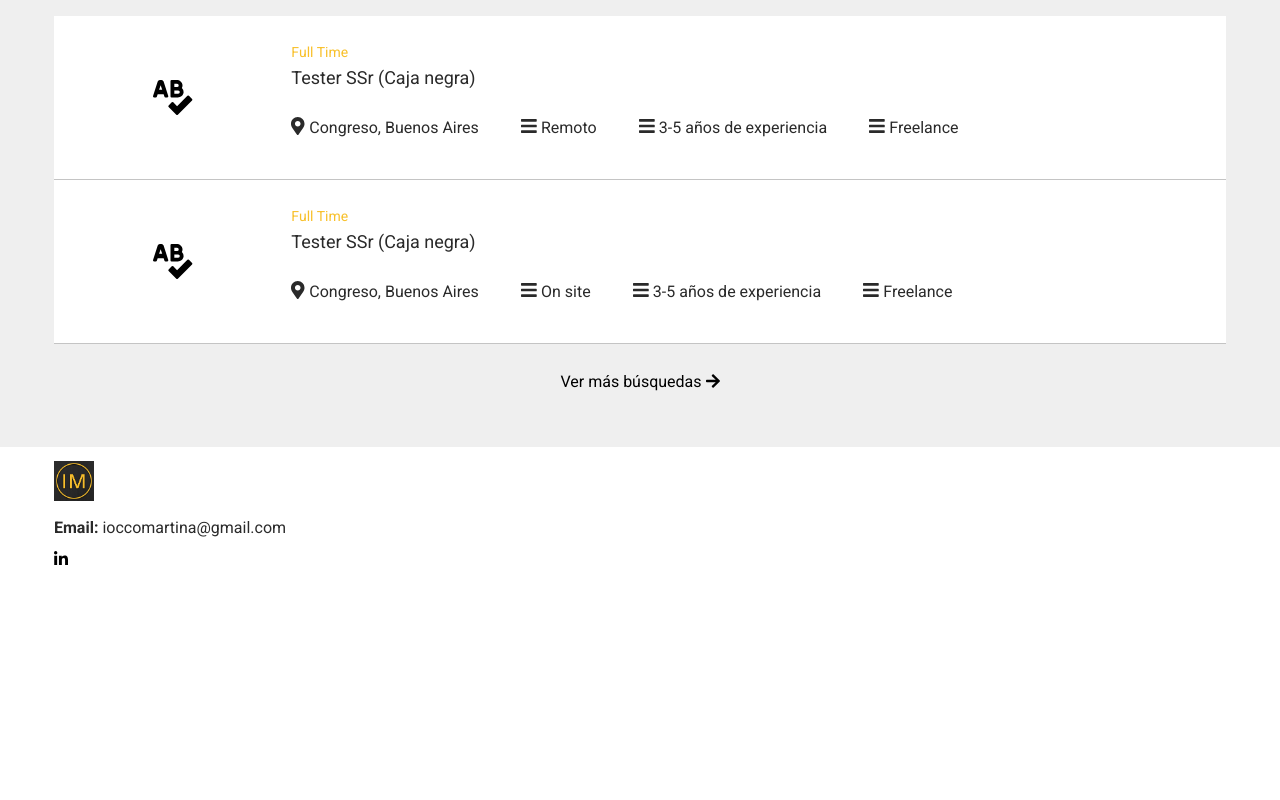
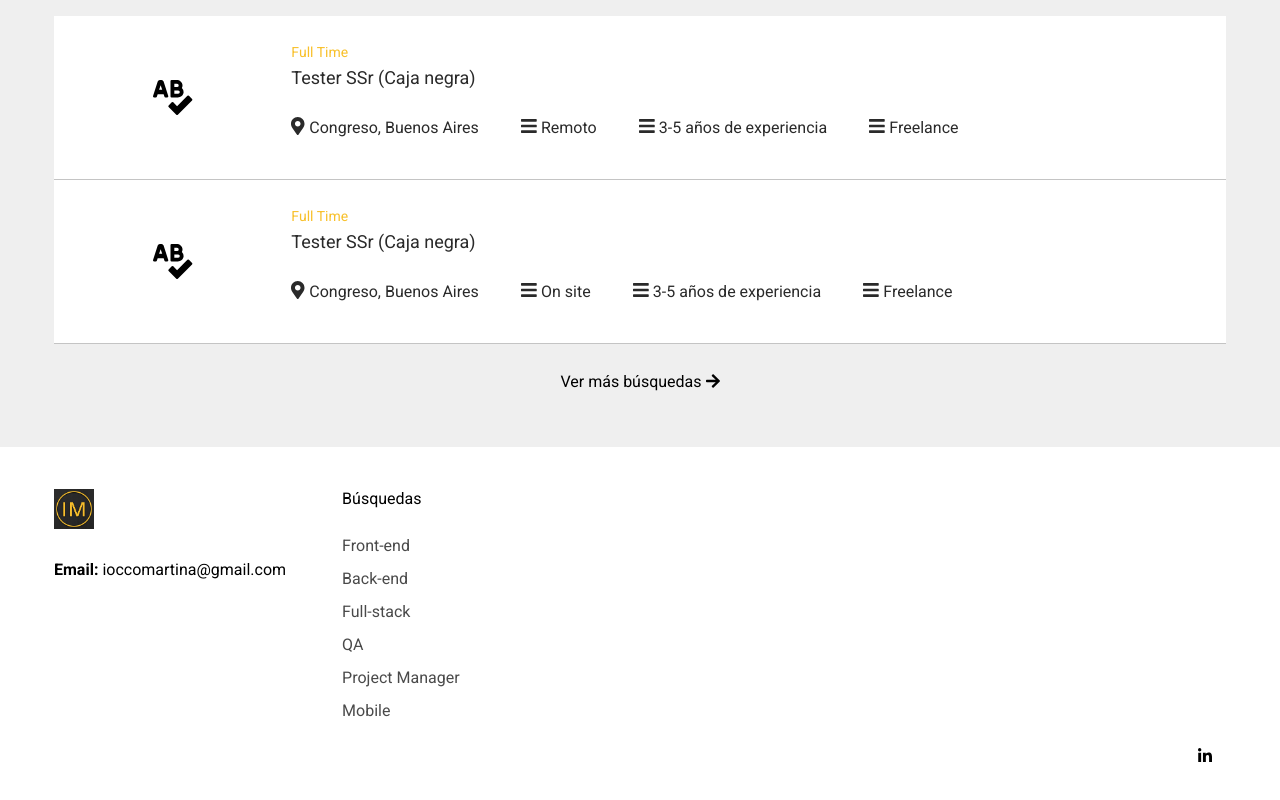
Before and after one commit to ioccomartina/ioccomartina.github.io, a React (Create React App) app: page / in a window 1280 px wide. Shown: the part 782-1582 px from the top of the page. Before the commit the page ends 1377 px from the top, so only its background shows below. Built offline with nearby package versions, Linux system fonts and the light colour scheme.

Commit message:
Maquetado footer completo

```diff
--- a/src/components/Footer/Footer.js
+++ b/src/components/Footer/Footer.js
@@ -9,13 +9,29 @@ export default function Footer() {
   return (
     <div className="footer">
       <div className="footer__wrapper">
+        <div className="footer__resume">
+          <div className="footer__resume-contact">
             <div className="footer__logo">
               <Logo />
             </div>
-        <div className="footer__info">
+            <a
+              href={`mailto:${CONTACT.EMAIL}`}
+              className="footer__info"
+            >
               <b>Email:</b>
               &nbsp;
               {CONTACT.EMAIL}
+            </a>
+          </div>
+          <div className="footer__resume-jobs">
+            <span className="footer__resume-title">Búsquedas</span>
+            <a href="" className="footer__resume-link">Front-end</a>
+            <a href="" className="footer__resume-link">Back-end</a>
+            <a href="" className="footer__resume-link">Full-stack</a>
+            <a href="" className="footer__resume-link">QA</a>
+            <a href="" className="footer__resume-link">Project Manager</a>
+            <a href="" className="footer__resume-link">Mobile</a>
+          </div>
         </div>
         <a
           className="footer__social-link"
--- a/src/stylesheets/components/_footer.scss
+++ b/src/stylesheets/components/_footer.scss
@@ -12,16 +12,79 @@
     > * {
         margin-bottom: 1rem;
     }
+
+    @media(min-width: $screen-md) {
+        padding-top: 3rem;
+        padding-bottom: 3rem;
+    }
+}
+
+.footer__resume {
+    display: flex;
+    flex-direction: column;
+
+    > * {
+        margin-bottom: 2rem;
+    }
+
+    @media(min-width: $screen-md) {
+        flex-direction: row;
+
+        > * {
+            margin-bottom: 0;
+        }
+    }
+}
+
+.footer__resume-contact {
+    display: flex;
+    flex-direction: column;
+
+    @media(min-width: $screen-md) {
+        margin-right: 4rem;
+    }
 }
 
 .footer__logo {
+    margin-bottom: 1rem;
+
     img {
         max-height: 40px;
+    }
+
+    @media(min-width: $screen-md) {
+        margin-bottom: 2rem;
     }
 }
 
 .footer__info {
     @include font-size(16px);
+}
+
+.footer__resume-jobs {
+    display: flex;
+    flex-direction: column;
+}
+
+.footer__resume-title {
+    @include font-size(16px);
+
+    margin-bottom: 1rem;
+
+    @media(min-width: $screen-md) {
+        margin-bottom: 2rem;
+    }
+}
+
+.footer__resume-link {
+    @include font-size(16px);
+
+    margin-bottom: 0.5rem;
+    color: $gray-4a;
+
+    @media(min-width: $screen-md) {
+        margin-bottom: 1rem;
+    }
 }
 
 .footer__social-link {
@@ -30,4 +93,9 @@
     &:hover {
         color: $primary;
     }
+
+    @media(min-width: $screen-md) {
+        margin-right: 1rem;
+        align-self: flex-end;
+    }
 }
--- a/src/stylesheets/components/_job-card.scss
+++ b/src/stylesheets/components/_job-card.scss
@@ -3,6 +3,7 @@
     flex-direction: column;
     padding: 2rem;
     background: $white;
+    cursor: pointer;
     transition: transform 0.25s ease-in-out 0s, box-shadow 0.3s ease-in-out 0s;
 
     &:hover {
```
Lines whose indentation alone changed are shown as unchanged.
